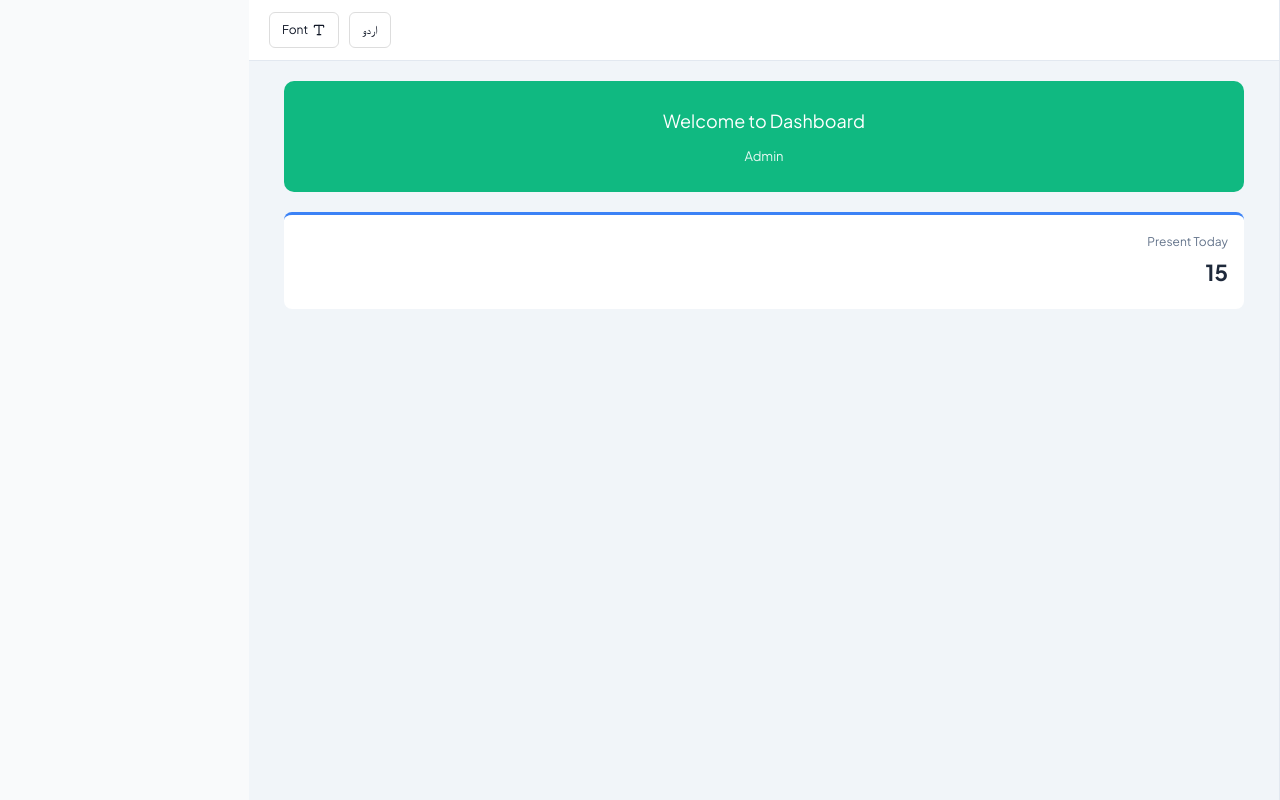
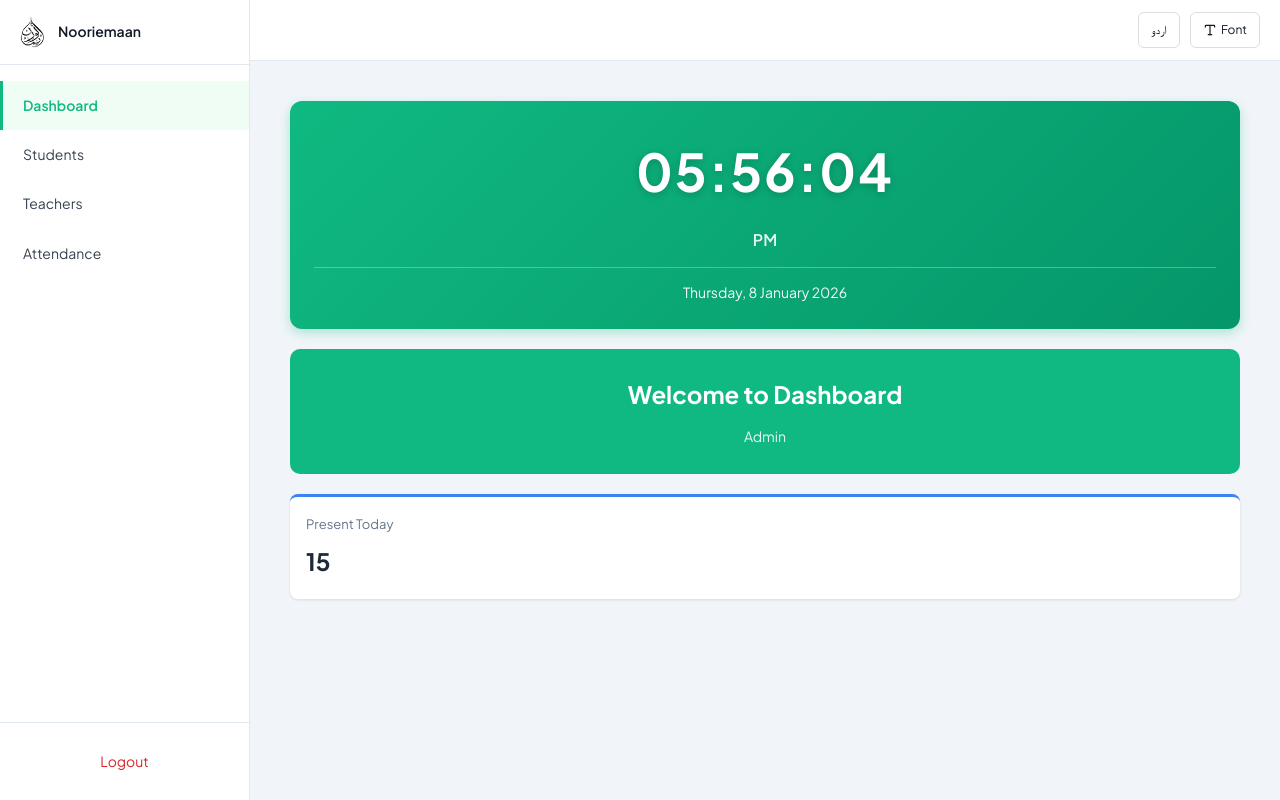
Before and after one commit to Tahiralmadni/Nooriemaan-project, a React (Vite) app: page /dashboard in a window 1280 px wide. Built offline with nearby package versions, Linux system fonts and the light colour scheme; a web font is replaced by a local one.

Commit message:
10 jan 2026 updated added a digital clock

```diff
--- a/src/App.jsx
+++ b/src/App.jsx
@@ -3,6 +3,8 @@ import { useState, useEffect } from 'react';
 import DeveloperIntro from './components/DeveloperIntro';
 import Login from './pages/Login';
 import DashboardLayout from './layouts/DashboardLayout';
+import Dashboard from './pages/Dashboard';
+// import Students from './pages/Students'; // Month 7+ - Abhi nahi
 
 /**
  * App Component
@@ -43,8 +45,13 @@ function App() {
           element={isAuthenticated ? <Navigate to="/dashboard" replace /> : <Login />}
         />
 
-        {/* Dashboard - "/dashboard" */}
-        <Route path="/dashboard" element={<DashboardLayout />} />
+        {/* Dashboard Layout with nested routes */}
+        <Route path="/dashboard" element={<DashboardLayout />}>
+          <Route index element={<Dashboard />} />
+          {/* <Route path="students" element={<Students />} /> */}
+          {/* Fallback for other routes */}
+          <Route path="*" element={<Navigate to="/dashboard" replace />} />
+        </Route>
       </Routes>
     </BrowserRouter>
   );
--- /dev/null
+++ b/src/components/DigitalClock.jsx
@@ -0,0 +1,111 @@
+import { useState, useEffect } from 'react';
+import { useTranslation } from 'react-i18next';
+import i18n from '../config/i18n';
+
+/**
+ * DigitalClock Component
+ * Real-time digital clock with Urdu/English number support
+ */
+const DigitalClock = () => {
+    const { t } = useTranslation();
+    const [time, setTime] = useState(new Date());
+    const isRTL = i18n.language === 'ur';
+
+    // Update time every second
+    useEffect(() => {
+        const timer = setInterval(() => {
+            setTime(new Date());
+        }, 1000);
+
+        return () => clearInterval(timer);
+    }, []);
+
+    // Convert English numbers to Urdu
+    const toUrduNumbers = (num) => {
+        const urduDigits = ['۰', '۱', '۲', '۳', '۴', '۵', '۶', '۷', '۸', '۹'];
+        return num.toString().split('').map(digit => urduDigits[digit] || digit).join('');
+    };
+
+    // Format time
+    const hours = time.getHours();
+    const minutes = time.getMinutes();
+    const seconds = time.getSeconds();
+
+    // 12-hour format
+    const displayHours = hours % 12 || 12;
+    const ampm = hours >= 12 ? (isRTL ? 'شام' : 'PM') : (isRTL ? 'صبح' : 'AM');
+
+    // Add leading zeros
+    const formattedHours = displayHours.toString().padStart(2, '0');
+    const formattedMinutes = minutes.toString().padStart(2, '0');
+    const formattedSeconds = seconds.toString().padStart(2, '0');
+
+    // Display numbers (Urdu or English)
+    const displayTime = isRTL
+        ? `${toUrduNumbers(formattedHours)}:${toUrduNumbers(formattedMinutes)}:${toUrduNumbers(formattedSeconds)}`
+        : `${formattedHours}:${formattedMinutes}:${formattedSeconds}`;
+
+    // Get date
+    const days = isRTL
+        ? ['اتوار', 'پیر', 'منگل', 'بدھ', 'جمعرات', 'جمعہ', 'ہفتہ']
+        : ['Sunday', 'Monday', 'Tuesday', 'Wednesday', 'Thursday', 'Friday', 'Saturday'];
+
+    const months = isRTL
+        ? ['جنوری', 'فروری', 'مارچ', 'اپریل', 'مئی', 'جون', 'جولائی', 'اگست', 'ستمبر', 'اکتوبر', 'نومبر', 'دسمبر']
+        : ['January', 'February', 'March', 'April', 'May', 'June', 'July', 'August', 'September', 'October', 'November', 'December'];
+
+    const dayName = days[time.getDay()];
+    const monthName = months[time.getMonth()];
+    const date = time.getDate();
+    const year = time.getFullYear();
+
+    const displayDate = isRTL
+        ? `${dayName}، ${toUrduNumbers(date)} ${monthName} ${toUrduNumbers(year)}`
+        : `${dayName}, ${date} ${monthName} ${year}`;
+
+    return (
+        <div style={{
+            background: 'linear-gradient(135deg, #10b981 0%, #059669 100%)',
+            padding: '24px',
+            borderRadius: '12px',
+            boxShadow: '0 4px 12px rgba(16, 185, 129, 0.3)',
+            textAlign: 'center',
+            color: '#fff',
+            fontFamily: isRTL ? 'var(--font-urdu)' : 'var(--font-english)',
+            marginBottom: '20px'
+        }}>
+            {/* Time Display */}
+            <div style={{
+                fontSize: isRTL ? '48px' : '52px',
+                fontWeight: 'bold',
+                letterSpacing: '2px',
+                marginBottom: '8px',
+                textShadow: '0 2px 8px rgba(0,0,0,0.2)'
+            }}>
+                {displayTime}
+            </div>
+
+            {/* AM/PM */}
+            <div style={{
+                fontSize: isRTL ? '18px' : '16px',
+                fontWeight: '600',
+                marginBottom: '12px',
+                opacity: 0.9
+            }}>
+                {ampm}
+            </div>
+
+            {/* Date Display */}
+            <div style={{
+                fontSize: isRTL ? '16px' : '14px',
+                opacity: 0.95,
+                borderTop: '1px solid rgba(255,255,255,0.3)',
+                paddingTop: '12px'
+            }}>
+                {displayDate}
+            </div>
+        </div>
+    );
+};
+
+export default DigitalClock;
--- a/src/index.css
+++ b/src/index.css
@@ -65,13 +65,7 @@
 }
 
 /* Base Styles */
-*,
-*::before,
-*::after {
-  box-sizing: border-box;
-  margin: 0;
-  padding: 0;
-}
+/* Base Styles Handled by Tailwind Preflight */
 
 html {
   font-size: 16px;
@@ -211,3 +205,41 @@ input[type="email"] {
     transform: scale(1.2);
   }
 }
+
+@keyframes wave {
+  0% {
+    transform: rotate(0deg);
+  }
+
+  10% {
+    transform: rotate(14deg);
+  }
+
+  20% {
+    transform: rotate(-8deg);
+  }
+
+  30% {
+    transform: rotate(14deg);
+  }
+
+  40% {
+    transform: rotate(-4deg);
+  }
+
+  50% {
+    transform: rotate(10deg);
+  }
+
+  60% {
+    transform: rotate(0deg);
+  }
+
+  100% {
+    transform: rotate(0deg);
+  }
+}
+
+.animate-wave {
+  animation: wave 2s linear infinite;
+}
--- a/src/layouts/DashboardLayout.jsx
+++ b/src/layouts/DashboardLayout.jsx
@@ -21,21 +21,19 @@ const DashboardLayout = () => {
         document.documentElement.style.setProperty('--font-english', savedEnglish.family);
     }, []);
 
-    // Logout Handler - Remember Me data clear karo
+    // Logout Handler
     const handleLogout = () => {
-        // localStorage se login data clear karo
         localStorage.removeItem('isLoggedIn');
         localStorage.removeItem('userGR');
-        // Login page par wapas jao
         navigate('/');
     };
 
     // Sidebar menu items
     const menuItems = [
-        { label: 'ڈیش بورڈ', path: '/dashboard' },
-        { label: 'طلباء', path: '/students' },
-        { label: 'اساتذہ', path: '/staff' },
-        { label: 'حاضری', path: '/attendance' },
+        { labelKey: 'sidebar.dashboard', path: '/dashboard' },
+        { labelKey: 'sidebar.students', path: '/dashboard/students' },
+        { labelKey: 'sidebar.teachers', path: '/dashboard/staff' },
+        { labelKey: 'sidebar.attendance', path: '/dashboard/attendance' },
     ];
 
     return (
@@ -45,18 +43,19 @@ const DashboardLayout = () => {
                 display: 'flex',
                 fontFamily: isRTL ? 'var(--font-urdu)' : 'var(--font-english)'
             }}
-            dir="rtl"
+            dir={isRTL ? 'rtl' : 'ltr'}
         >
-            {/* Sidebar - Right Side (because of RTL) */}
+            {/* Sidebar */}
             <aside style={{
                 width: '250px',
                 background: '#fff',
-                borderLeft: '1px solid #e2e8f0',
+                borderLeft: isRTL ? '1px solid #e2e8f0' : 'none',
+                borderRight: isRTL ? 'none' : '1px solid #e2e8f0',
                 display: 'flex',
                 flexDirection: 'column',
-                flexShrink: 0
+                flexShrink: 0,
+                fontFamily: isRTL ? 'var(--font-urdu)' : 'var(--font-english)'
             }}>
-                {/* Sidebar Header */}
                 <div style={{
                     padding: '16px',
                     borderBottom: '1px solid #e2e8f0',
@@ -65,12 +64,15 @@ const DashboardLayout = () => {
                     gap: '10px'
                 }}>
                     <img src={logoMain} alt="logo" style={{ height: '32px' }} />
-                    <span style={{ fontSize: '14px', fontWeight: 600 }}>
+                    <span style={{
+                        fontSize: '14px',
+                        fontWeight: 600,
+                        fontFamily: isRTL ? 'var(--font-urdu)' : 'var(--font-english)'
+                    }}>
                         {isRTL ? appConfig.appName.ur : appConfig.appName.en}
                     </span>
                 </div>
 
-                {/* Navigation Links */}
                 <nav style={{ flex: 1, padding: '16px 0' }}>
                     {menuItems.map((item, index) => (
                         <NavLink
@@ -82,18 +84,19 @@ const DashboardLayout = () => {
                                 textDecoration: 'none',
                                 color: isActive ? '#10b981' : '#374151',
                                 background: isActive ? '#f0fdf4' : 'transparent',
-                                fontSize: '14px',
+                                fontSize: isRTL ? '15px' : '14px',
                                 fontWeight: isActive ? 600 : 400,
-                                borderRight: isActive ? '3px solid #10b981' : '3px solid transparent',
+                                fontFamily: isRTL ? 'var(--font-urdu)' : 'var(--font-english)',
+                                borderRight: isRTL ? (isActive ? '3px solid #10b981' : '3px solid transparent') : 'none',
+                                borderLeft: isRTL ? 'none' : (isActive ? '3px solid #10b981' : '3px solid transparent'),
                                 transition: 'all 0.2s ease'
                             })}
                         >
-                            {item.label}
+                            {t(item.labelKey)}
                         </NavLink>
                     ))}
                 </nav>
 
-                {/* Logout Button at Bottom */}
                 <div style={{ padding: '16px', borderTop: '1px solid #e2e8f0' }}>
                     <button
                         onClick={handleLogout}
@@ -103,19 +106,19 @@ const DashboardLayout = () => {
                             background: 'transparent',
                             border: 'none',
                             color: '#dc2626',
-                            fontSize: '14px',
+                            fontSize: isRTL ? '15px' : '14px',
+                            fontFamily: isRTL ? 'var(--font-urdu)' : 'var(--font-english)',
                             cursor: 'pointer',
                             textAlign: 'center'
                         }}
                     >
-                        لاگ آؤٹ
+                        {t('dashboard.logout')}
                     </button>
                 </div>
             </aside>
 
-            {/* Main Content Area - Left Side */}
+            {/* Main Content Area */}
             <div style={{ flex: 1, display: 'flex', flexDirection: 'column', overflow: 'hidden' }}>
-                {/* Header */}
                 <div style={{
                     background: '#fff',
                     padding: '12px 20px',
@@ -156,32 +159,11 @@ const DashboardLayout = () => {
                     </button>
                 </div>
 
-                {/* Scrollable Content */}
-                <div style={{ flex: 1, overflow: 'auto', background: '#f1f5f9' }}>
-                    {/* Content */}
-                    <div style={{ padding: '20px', maxWidth: '1000px', margin: '0 auto' }}>
-                        <div style={{ background: '#10b981', color: '#fff', padding: '24px', borderRadius: '10px', textAlign: 'center', marginBottom: '20px' }}>
-                            <h1 style={{ margin: 0, fontSize: isRTL ? '22px' : '18px' }}>{t('dashboard.welcomeToDashboard')}</h1>
-                            <p style={{ margin: '8px 0 0', opacity: 0.9, fontSize: '13px' }}>{t('dashboard.admin')}</p>
-                        </div>
-
-                        <div style={{ display: 'grid', gridTemplateColumns: 'repeat(auto-fit, minmax(180px, 1fr))', gap: '15px' }}>
-                            {[
-                                { label: t('dashboard.presentToday'), val: '15', col: '#3b82f6' },
-                            ].map((s, i) => (
-                                <div key={i} style={{ background: '#fff', padding: '16px', borderRadius: '8px', borderTop: `3px solid ${s.col}` }}>
-                                    <div style={{ fontSize: '12px', color: '#64748b' }}>{s.label}</div>
-                                    <div style={{ fontSize: '22px', fontWeight: 700, color: '#1e293b' }}>{s.val}</div>
-                                </div>
-                            ))}
-                        </div>
-                    </div>
-
+                <div style={{ flex: 1, overflow: 'auto', background: '#f1f5f9', padding: '20px' }}>
                     <Outlet />
                 </div>
             </div>
 
-            {/* Font Settings Modal */}
             <FontSettings
                 isOpen={showFontSettings}
                 onClose={() => setShowFontSettings(false)}
--- a/src/locales/en.json
+++ b/src/locales/en.json
@@ -66,9 +66,11 @@
         "settings": "Settings"
     },
     "sidebar": {
+        "dashboard": "Dashboard",
         "home": "Home",
         "students": "Students",
         "teachers": "Teachers",
+        "staff": "Staff",
         "attendance": "Attendance",
         "fees": "Fees",
         "results": "Results",
--- a/src/locales/ur.json
+++ b/src/locales/ur.json
@@ -66,9 +66,11 @@
         "settings": "سیٹنگز"
     },
     "sidebar": {
+        "dashboard": "ڈیش بورڈ",
         "home": "ہوم",
         "students": "طلباء",
         "teachers": "اساتذہ",
+        "staff": "عملہ",
         "attendance": "حاضری",
         "fees": "فیس",
         "results": "نتائج",
--- a/src/pages/Dashboard.jsx
+++ b/src/pages/Dashboard.jsx
@@ -1,65 +1,57 @@
 import { useTranslation } from 'react-i18next';
 import i18n from '../config/i18n';
+import DigitalClock from '../components/DigitalClock';
 
 const Dashboard = () => {
     const { t } = useTranslation();
     const isRTL = i18n.language === 'ur';
 
-    // Stats data
+    // Simplified Stats data matching the original "clear" layout
     const stats = [
-        { label: isRTL ? 'کل طلباء' : 'Total Students', value: '1,234', color: '#10b981' },
-        { label: isRTL ? 'آج حاضر' : 'Present Today', value: '1,180', color: '#3b82f6' },
-        { label: isRTL ? 'واجب الادا فیس' : 'Fees Pending', value: '₨ 45K', color: '#f59e0b' },
-        { label: isRTL ? 'نئے نوٹس' : 'New Notices', value: '3', color: '#ef4444' },
+        { label: t('dashboard.presentToday'), val: '15', col: '#3b82f6' },
     ];
 
     return (
-        <div>
-            {/* Welcome Banner */}
-            <div className="bg-gradient-to-l from-emerald-500 to-emerald-600 text-white p-6 rounded-xl mb-6 shadow-lg">
-                <h1 className="text-2xl font-bold mb-2">
-                    {isRTL ? 'ڈیش بورڈ میں خوش آمدید' : 'Welcome to Dashboard'}
+        <div style={{ padding: '20px', maxWidth: '1000px', margin: '0 auto' }}>
+            {/* Digital Clock */}
+            <DigitalClock />
+
+            {/* Simple Green Banner */}
+            <div style={{
+                background: '#10b981',
+                color: '#fff',
+                padding: '24px',
+                borderRadius: '10px',
+                textAlign: 'center',
+                marginBottom: '20px',
+                fontFamily: isRTL ? 'var(--font-urdu)' : 'var(--font-english)'
+            }}>
+                <h1 style={{ margin: 0, fontSize: isRTL ? '22px' : '24px', fontWeight: 'bold' }}>
+                    {t('dashboard.welcomeToDashboard')}
                 </h1>
-                <p className="opacity-90">
-                    {isRTL ? 'ایڈمن پینل' : 'Admin Panel'}
+                <p style={{ margin: '8px 0 0', opacity: 0.9, fontSize: '14px' }}>
+                    {t('dashboard.admin')}
                 </p>
             </div>
 
-            {/* Stats Grid */}
-            <div className="grid grid-cols-1 sm:grid-cols-2 lg:grid-cols-4 gap-4 mb-6">
-                {stats.map((stat, index) => (
-                    <div
-                        key={index}
-                        className="bg-white p-5 rounded-xl shadow-sm border-t-4"
-                        style={{ borderTopColor: stat.color }}
-                    >
-                        <p className="text-gray-500 text-sm mb-1">{stat.label}</p>
-                        <p className="text-2xl font-bold text-gray-800">{stat.value}</p>
+            {/* Simple Stats Grid */}
+            <div style={{
+                display: 'grid',
+                gridTemplateColumns: 'repeat(auto-fit, minmax(180px, 1fr))',
+                gap: '15px'
+            }}>
+                {stats.map((s, i) => (
+                    <div key={i} style={{
+                        background: '#fff',
+                        padding: '16px',
+                        borderRadius: '8px',
+                        borderTop: `3px solid ${s.col}`,
+                        boxShadow: '0 1px 3px rgba(0,0,0,0.1)'
+                    }}>
+                        <div style={{ fontSize: '13px', color: '#64748b', marginBottom: '4px' }}>{s.label}</div>
+                        <div style={{ fontSize: '24px', fontWeight: 700, color: '#1e293b' }}>{s.val}</div>
                     </div>
                 ))}
-            </div>
-
-            {/* Quick Actions */}
-            <div className="bg-white p-6 rounded-xl shadow-sm">
-                <h2 className="text-lg font-semibold text-gray-800 mb-4">
-                    {isRTL ? 'فوری کارروائیاں' : 'Quick Actions'}
-                </h2>
-                <div className="grid grid-cols-2 sm:grid-cols-4 gap-3">
-                    {[
-                        { label: isRTL ? 'نیا داخلہ' : 'New Admission', icon: '📝' },
-                        { label: isRTL ? 'حاضری لگائیں' : 'Mark Attendance', icon: '✅' },
-                        { label: isRTL ? 'فیس وصول کریں' : 'Collect Fee', icon: '💰' },
-                        { label: isRTL ? 'رپورٹ دیکھیں' : 'View Reports', icon: '📊' },
-                    ].map((action, index) => (
-                        <button
-                            key={index}
-                            className="flex flex-col items-center gap-2 p-4 rounded-lg bg-gray-50 hover:bg-emerald-50 hover:text-emerald-700 transition-colors"
-                        >
-                            <span className="text-2xl">{action.icon}</span>
-                            <span className="text-sm font-medium">{action.label}</span>
-                        </button>
-                    ))}
-                </div>
             </div>
         </div>
     );
```
